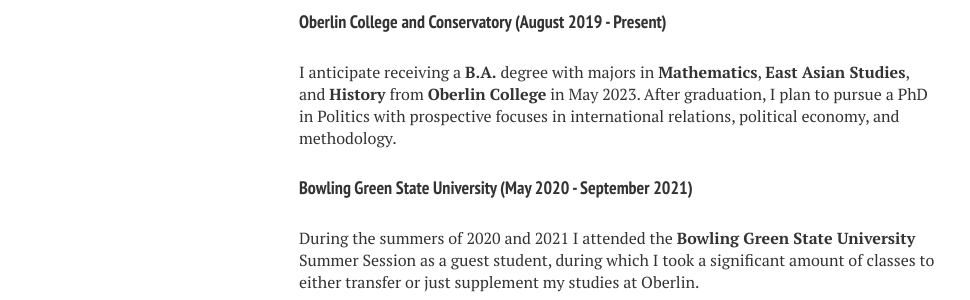
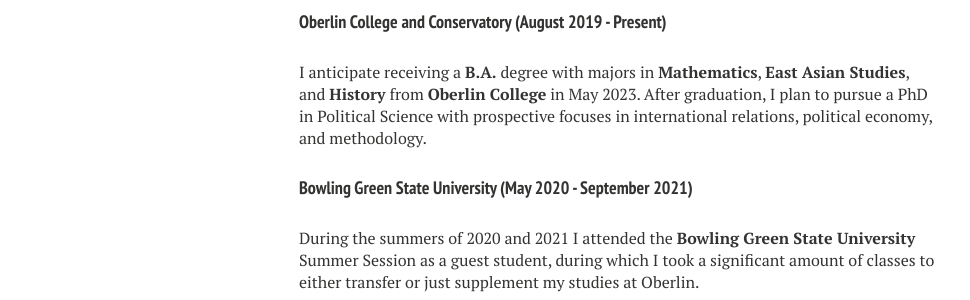
Before and after one commit to nathanenglehart/nathanenglehart.github.io, a Jekyll site: the page built from cv.md, in a window 1280 px wide. Shown: the part 205-505 px from the top of the page, without its empty margins (21-991 px from the left). Built offline with Jekyll 4.4.1, drawn with Linux system fonts in a browser that asks for light colours; nearby versions of some CDN libraries.

Commit message:
Update cv.html

```diff
--- a/_layouts/cv.html
+++ b/_layouts/cv.html
@@ -49,7 +49,7 @@
 
       <h4>Oberlin College and Conservatory (August 2019 - Present)</h4>
       <p class="paragraph">
-      I anticipate receiving a <strong>B.A.</strong> degree with majors in <strong>Mathematics</strong>, <strong>East Asian Studies</strong>, and <strong>History</strong> from <strong>Oberlin College</strong> in May 2023. After graduation, I plan to pursue a PhD in Politics with prospective focuses in international relations, political economy, and methodology.</p>
+      I anticipate receiving a <strong>B.A.</strong> degree with majors in <strong>Mathematics</strong>, <strong>East Asian Studies</strong>, and <strong>History</strong> from <strong>Oberlin College</strong> in May 2023. After graduation, I plan to pursue a PhD in Political Science with prospective focuses in international relations, political economy, and methodology.</p>
       <!-- as well as a minor in <strong>Computer Science</strong> -->
 
       <h4>Bowling Green State University (May 2020 - September 2021)</h4>
```
